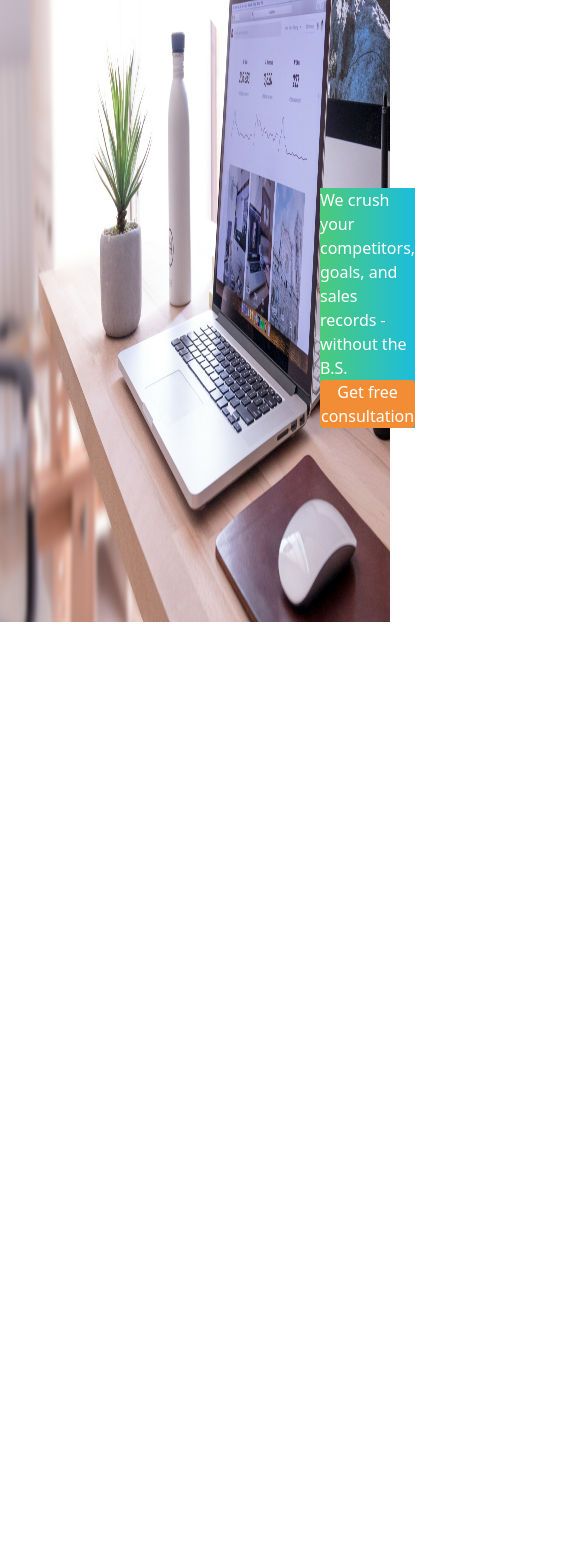
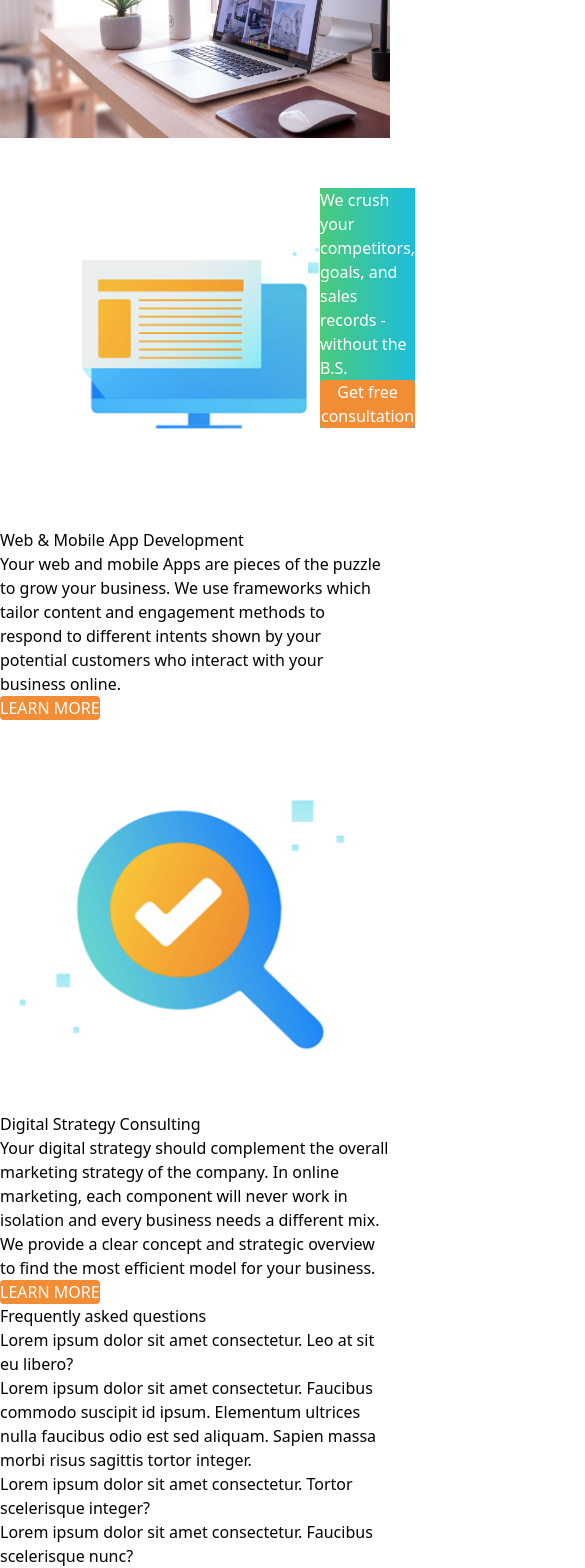
Before and after one commit to ButhmiK/at-digital-frontend-development, a React (Create React App) app: page / in a window 390 px wide. Shown: the part 166-1734 px from the top of the page, 585 px wide, since content can reach past the window. Before the commit the page ends 844 px from the top, so only its background shows below. Built offline with nearby package versions, Linux system fonts and the light colour scheme.

Commit message:
add responsive
add responsive hero and header and add footer

```diff
--- /dev/null
+++ b/src/pages/footer.jsx
@@ -0,0 +1,9 @@
+import React from 'react'
+
+function footer() {
+  return (
+    <div>footer</div>
+  )
+}
+
+export default footer
--- a/src/pages/header.jsx
+++ b/src/pages/header.jsx
@@ -6,7 +6,7 @@ function header() {
   return (
     <div>
       <div className="w-[fixed 1440px] h-[Hug 77px] flex justify-between p-26 pl-80  bg-primaryPurple ">
-        <img className="w-[238.89px] h-[36.11px]" src={logo} alt="logo" />
+        <img className="w-[238.89px] h-[36.11px] sm:w-[238.89px] sm:h-[25px] xl:w-[238.89px] xl:h-[36.11px]" src={logo} alt="logo" />
         <div>
           <ul className="flex text-sm font-medium text-white cursor-pointer gap-28 font-inter w-[Hug 381px] h-[Hug 17px]">
             <li>SERVICES</li>
--- a/src/pages/main.jsx
+++ b/src/pages/main.jsx
@@ -2,12 +2,14 @@ import React from "react";
 import Header from "../pages/header";
 import "../index.css";
 import hero from "../assets/Hero Image.png";
+import img1 from '../assets/image 1.png';
+import img2 from '../assets/image 2.png';
 
 function main() {
   return (
     <div>
       <Header />
-      <img className="w-[1520px] h-[700px] pt:77" src={hero} alt="heroimg" />
+      <img className="w-[1520px] h-[700px] sm:w[375px] sm:h-[218px] md:w-[768px] md:h-[448px] xl:w-[1200px] xl:h-[700px] pt:77" src={hero} alt="heroimg" />
       <div className="w-[fixed 630px] h-[Hug 306px] absolute top-354 left-80 bg-gradient-to-r from-green to-blue">
         <h1 className="text-white">
           We crush your competitors, goals, and sales records - without the B.S.
@@ -16,6 +18,35 @@ function main() {
           Get free consultation
         </button>
       </div>
+      <div>
+        <img src={img2} alt="img2"/>
+        <h3>Web & Mobile App Development </h3>
+        <p>Your web and mobile Apps are pieces of the puzzle to grow your business. We use frameworks which tailor content and engagement methods to respond to different intents shown by your potential customers who interact with your business online.</p>
+        <button className="w[Hug 214px] h[Hug 38px] rounded border-inherit bg-orange text-white">LEARN MORE</button>
+      </div>
+      <div>
+        <img src={img1} alt="img1"/>
+        <h3>Digital Strategy Consulting</h3>
+        <p>Your digital strategy should complement the overall marketing strategy of the company. In online marketing, each component will never work in isolation and every business needs a different mix. We provide a clear concept and strategic overview to find the most efficient model for your business.</p>
+        <button className="w[Hug 214px] h[Hug 38px] rounded border-inherit bg-orange text-white">LEARN MORE</button>
+      </div>
+      <div>
+        <h3>Frequently asked questions</h3>
+      </div>
+      <div>
+        <div>
+          <h4>
+          Lorem ipsum dolor sit amet consectetur. Leo at sit eu libero?
+          </h4>
+        </div>
+
+        <div>
+          <p>Lorem ipsum dolor sit amet consectetur. Faucibus commodo suscipit id ipsum. Elementum ultrices nulla faucibus odio est sed aliquam. Sapien massa morbi risus sagittis tortor integer.</p>
+        </div>
+        <h4>Lorem ipsum dolor sit amet consectetur. Tortor scelerisque integer?</h4>
+        <h4> Lorem ipsum dolor sit amet consectetur. Faucibus scelerisque nunc?</h4>
+      </div>
+
     </div>
   );
 }
--- a/tailwind.config.js
+++ b/tailwind.config.js
@@ -35,6 +35,7 @@ module.exports = {
         77: "77px",
         24: "24px",
         40: "40px",
+        77: "77px"
       },
       spacing: {
         354: "354px",
```
